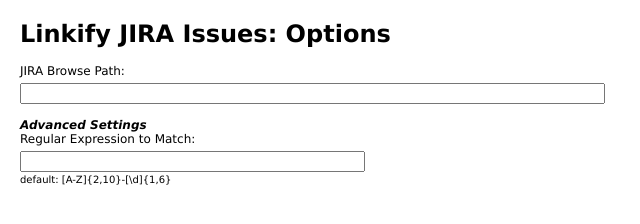
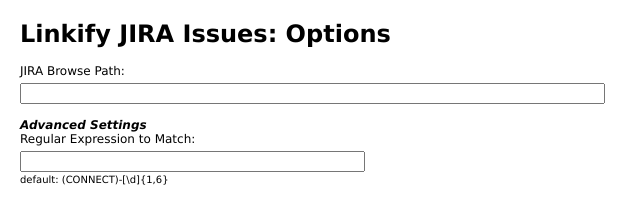
Before and after one commit to bsavage-dbi/chrome-jira, a browser extension: page options.html in a window 1280 px wide. Shown: the full height of the page, 0-640 px from the left. Drawn offline with Linux system fonts and the light colour scheme.

Commit message:
Fix default regex example

```diff
--- a/options.html
+++ b/options.html
@@ -33,7 +33,7 @@
 		<input type="text" size="70" id="jira_path" /><br /><br />
 		<strong><em>Advanced Settings</em></strong>
 		<label for="regex">Regular Expression to Match:</label>
-		<input type="text" size="40" id="regex" /><br /><small>default: [A-Z]{2,10}-[\d]{1,6} </small>
+		<input type="text" size="40" id="regex" /><br /><small>default: (CONNECT)-[\d]{1,6} </small>
 	</form>
 
 <script src="js/options.js"></script>
```
